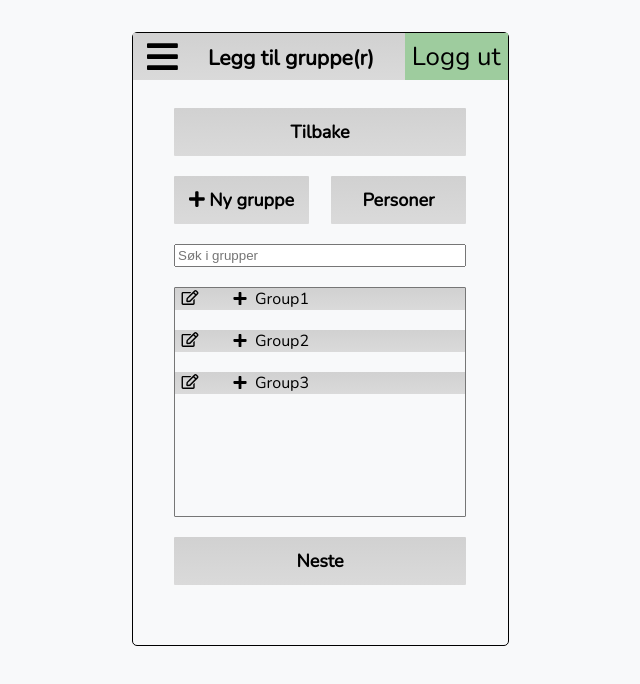
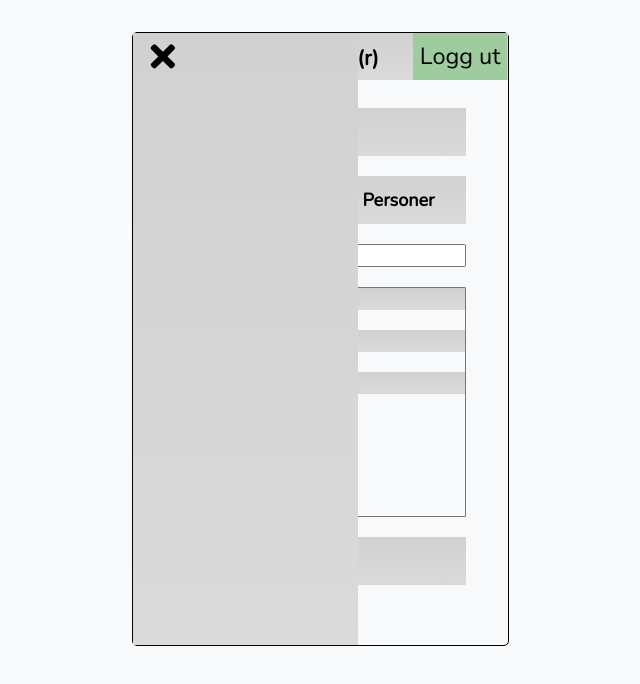
Before and after one commit to MariusTBjercke/team1-aktivo, a website built with webpack: page dist/index.html in a window 1280 px wide. Both pictures are taken after a click on the element 481 px from the left and 56 px from the top of the page. Shown: the whole page, without its empty margins (320-960 px from the left). Built offline with nearby package versions, Linux system fonts and the light colour scheme.

Commit message:
Began work on navbar

```diff
--- a/src/assets/js/controller.js
+++ b/src/assets/js/controller.js
@@ -223,4 +223,32 @@
     // loop based on search.input, and cr for each object in dataList up to maybe 30 groups? user can search if a group isn't displayed...
 }
 
-export { auth, userLogin, userCreate, validateInput, generateList, user }
+function toggleNav(navbar, btn) {
+    let appHeight = app.clientHeight;
+
+    if (!aktivo.inputs.showNavbar) {
+        navbar.style.visibility = "visible";
+        navbar.style.height = appHeight + "px";
+        navbar.style.width = "60%";
+        btn.style.transform = "rotate(180deg)";
+        setTimeout(setHTML(btn, '<i class="fas fa-times"></i>'), 500);
+        aktivo.inputs.showNavbar = true;
+    } else {
+        navbar.style.visibility = "hidden";
+        navbar.style.width = "0";
+        btn.style.transform = "rotate(-180deg)";
+        setTimeout(setHTML(btn, '<i class="fa fa-bars"></i>'), 500);
+        aktivo.inputs.showNavbar = false;
+    }
+}
+
+/**
+ * Set innerHTML of element.
+ * @param {HTMLElement} element HTML Element
+ * @param {string} html HTML string for innerHTML
+ */
+function setHTML(element, html) {
+    element.innerHTML = html;
+}
+
+export { auth, userLogin, userCreate, validateInput, generateList, user, toggleNav }
--- a/src/assets/js/view.js
+++ b/src/assets/js/view.js
@@ -1,5 +1,5 @@
 import { aktivo } from "./model";
-import { auth, userLogin, userCreate, validateInput, generateList } from "./controller";
+import { auth, userLogin, userCreate, validateInput, generateList, toggleNav } from "./controller";
 let app = document.querySelector('#app');
 let currentPage = aktivo.app.currentPage;
 let currentUser = aktivo.app.currentUser;
@@ -237,8 +237,15 @@ function showChangeName() {}
 
 function header(title) {
     let header = cr('div', app, 'class header');
+
+    let navbar = cr('div', header, 'class navbar');
+    let topRow = cr('div', navbar, 'class top-row');
+
     let row = cr('div', header, 'class row');
     let btn = cr('div', row, 'class nav-btn');
+    btn.onclick = function() {
+        toggleNav(navbar, btn);
+    }
     let bars = cr('i', btn, 'class fa fa-bars');
     let pageDescr = cr('div', row, 'class page-description', title);
     let logOut = cr('div', row, 'class logout', 'Logg ut');
--- a/src/assets/sass/_header.scss
+++ b/src/assets/sass/_header.scss
@@ -6,6 +6,26 @@ $header-height: 47px;
     background: linear-gradient(0deg, #dadada 0%, #d1d1d1 100%);
     position: absolute;
     top: 0;
+    z-index: 1;
+
+    .navbar {
+        position: absolute;
+        top: 0;
+        left: 0;
+        background: linear-gradient(0deg, #dadada 0%, #d1d1d1 100%);
+        z-index: 2;
+        width: 2px;
+        height: 612px;
+        visibility: hidden;
+        transition: .5s;
+
+        .top-row {
+            height: $header-height;
+            display: grid;
+            align-items: center;
+            justify-content: space-between;
+        }
+    }
 
     .row {
         display: grid;
@@ -19,17 +39,20 @@ $header-height: 47px;
             align-items: center;
             justify-content: center;
             width: 100%;
+            min-width: 32px;
             height: 100%;
             padding: 0 7px;
             font-size: calc($header-height * .75);
             cursor: pointer;
+            transition: .5s;
+            z-index: 3;
         }
 
         .logout {
             background: rgb(158, 204, 158);
             height: 100%;
             line-height: $header-height;
-            font-size: calc($header-height * .55);
+            font-size: calc($header-height * .50);
             padding: 0 7px;
             cursor: pointer;
 
```
Also changed, not shown: 1 other file.
